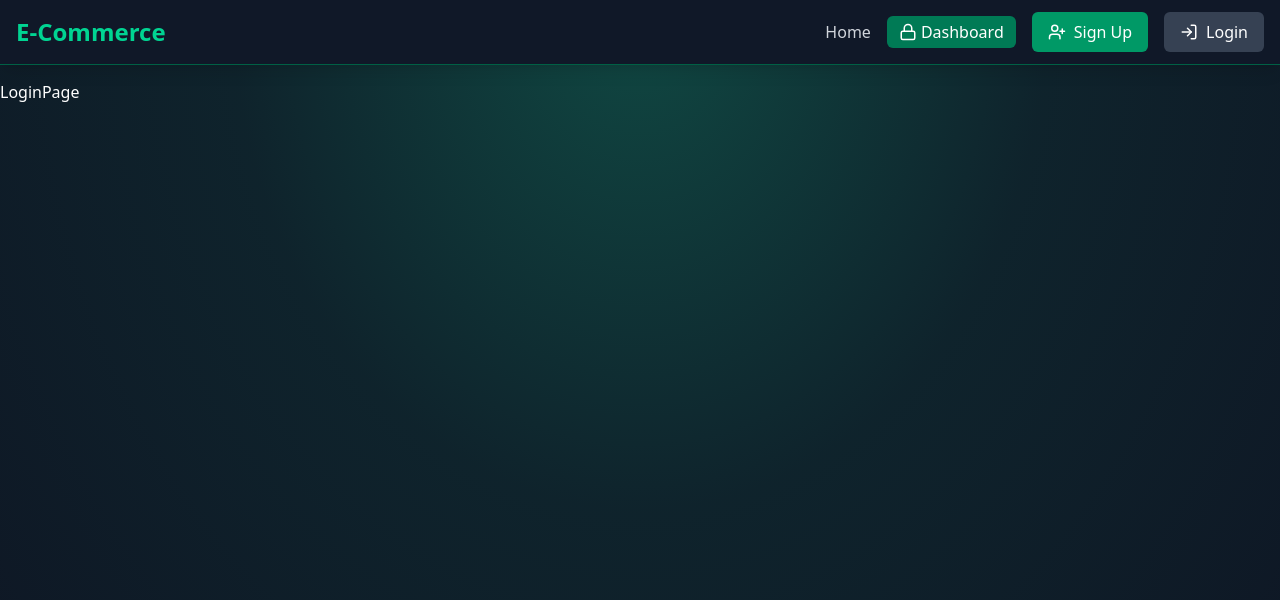
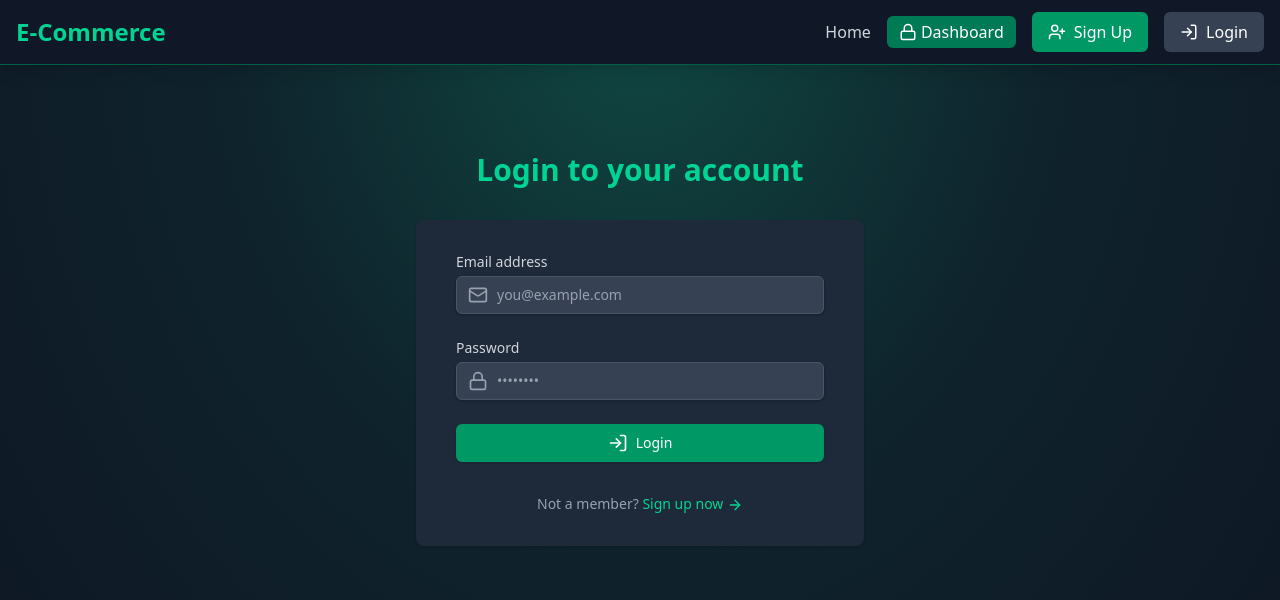
Before and after one commit to Cauebf/mern-ecommerce, a React (Vite) app in the folder frontend/: page /login in a window 1280 px wide. Shown: the top 600 px of the page. Built offline with nearby package versions, Linux system fonts and the light colour scheme.

Commit message:
add login page

```diff
--- a/frontend/src/pages/LoginPage.tsx
+++ b/frontend/src/pages/LoginPage.tsx
@@ -1,6 +1,127 @@
+import { useState } from "react";
+import { motion } from "framer-motion";
+import { Link } from "react-router-dom";
+import { LogIn, Mail, Lock, ArrowRight, Loader } from "lucide-react";
+
 const LoginPage = () => {
+  const [email, setEmail] = useState("");
+  const [password, setPassword] = useState("");
+
+  const loading = false;
+
+  const handleSubmit = (e: React.FormEvent<HTMLFormElement>) => {
+    e.preventDefault();
+    console.log(email, password);
+  };
+
   return (
-    <div>LoginPage</div>
-  )
-}
-export default LoginPage
+    <div className="flex flex-col justify-center py-12 sm:px-6 lg:px-8">
+      <motion.div
+        className="sm:mx-auto sm:w-full sm:max-w-md"
+        initial={{ opacity: 0, y: -20 }}
+        animate={{ opacity: 1, y: 0 }}
+        transition={{ duration: 0.8 }}
+      >
+        <h2 className="mt-6 text-center text-3xl font-extrabold text-emerald-400">
+          Login to your account
+        </h2>
+      </motion.div>
+
+      <motion.div
+        className="mt-8 sm:mx-auto sm:w-full sm:max-w-md"
+        initial={{ opacity: 0, y: 20 }}
+        animate={{ opacity: 1, y: 0 }}
+        transition={{ duration: 0.8, delay: 0.2 }}
+      >
+        <div className="bg-gray-800 py-8 px-4 shadow sm:rounded-lg sm:px-10">
+          <form onSubmit={handleSubmit} className="space-y-6">
+            <div>
+              <label
+                htmlFor="email"
+                className="block text-sm font-medium text-gray-300"
+              >
+                Email address
+              </label>
+              <div className="mt-1 relative rounded-md shadow-sm">
+                <div className="absolute inset-y-0 left-0 pl-3 flex items-center pointer-events-none">
+                  <Mail className="h-5 w-5 text-gray-400" aria-hidden="true" />
+                </div>
+                <input
+                  id="email"
+                  type="email"
+                  required
+                  value={email}
+                  onChange={(e) => setEmail(e.target.value)}
+                  className=" block w-full px-3 py-2 pl-10 bg-gray-700 border border-gray-600
+									rounded-md shadow-sm
+									 placeholder-gray-400 focus:outline-none focus:ring-emerald-500
+									 focus:border-emerald-500 sm:text-sm"
+                  placeholder="you@example.com"
+                />
+              </div>
+            </div>
+
+            <div>
+              <label
+                htmlFor="password"
+                className="block text-sm font-medium text-gray-300"
+              >
+                Password
+              </label>
+              <div className="mt-1 relative rounded-md shadow-sm">
+                <div className="absolute inset-y-0 left-0 pl-3 flex items-center pointer-events-none">
+                  <Lock className="h-5 w-5 text-gray-400" aria-hidden="true" />
+                </div>
+                <input
+                  id="password"
+                  type="password"
+                  required
+                  value={password}
+                  onChange={(e) => setPassword(e.target.value)}
+                  className=" block w-full px-3 py-2 pl-10 bg-gray-700 border border-gray-600
+									rounded-md shadow-sm placeholder-gray-400 focus:outline-none focus:ring-emerald-500 focus:border-emerald-500 sm:text-sm"
+                  placeholder="••••••••"
+                />
+              </div>
+            </div>
+
+            <button
+              type="submit"
+              className="w-full flex justify-center py-2 px-4 border border-transparent
+							rounded-md shadow-sm text-sm font-medium text-white bg-emerald-600
+							 hover:bg-emerald-700 focus:outline-none focus:ring-2 focus:ring-offset-2
+							  focus:ring-emerald-500 transition duration-150 ease-in-out disabled:opacity-50"
+              disabled={loading}
+            >
+              {loading ? (
+                <>
+                  <Loader
+                    className="mr-2 h-5 w-5 animate-spin"
+                    aria-hidden="true"
+                  />
+                  Loading...
+                </>
+              ) : (
+                <>
+                  <LogIn className="mr-2 h-5 w-5" aria-hidden="true" />
+                  Login
+                </>
+              )}
+            </button>
+          </form>
+
+          <p className="mt-8 text-center text-sm text-gray-400">
+            Not a member?{" "}
+            <Link
+              to="/signup"
+              className="font-medium text-emerald-400 hover:text-emerald-300"
+            >
+              Sign up now <ArrowRight className="inline h-4 w-4" />
+            </Link>
+          </p>
+        </div>
+      </motion.div>
+    </div>
+  );
+};
+export default LoginPage;
```
